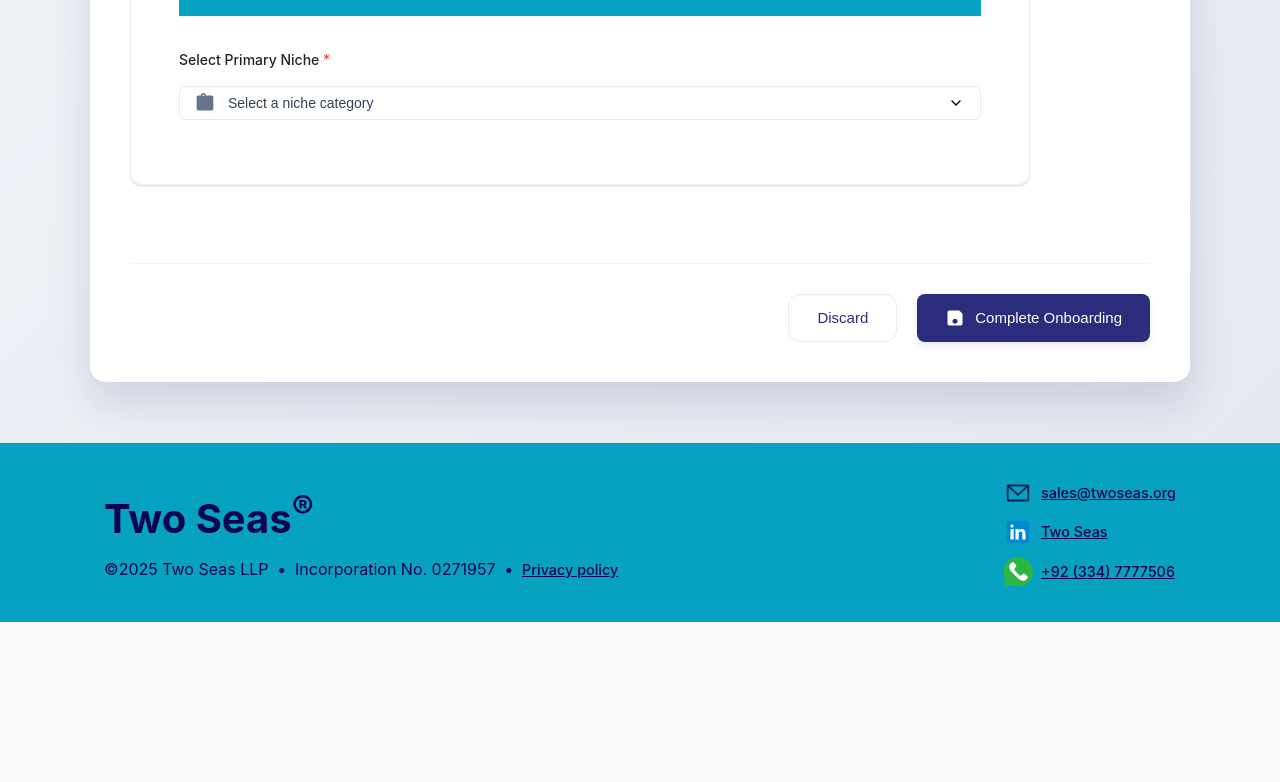
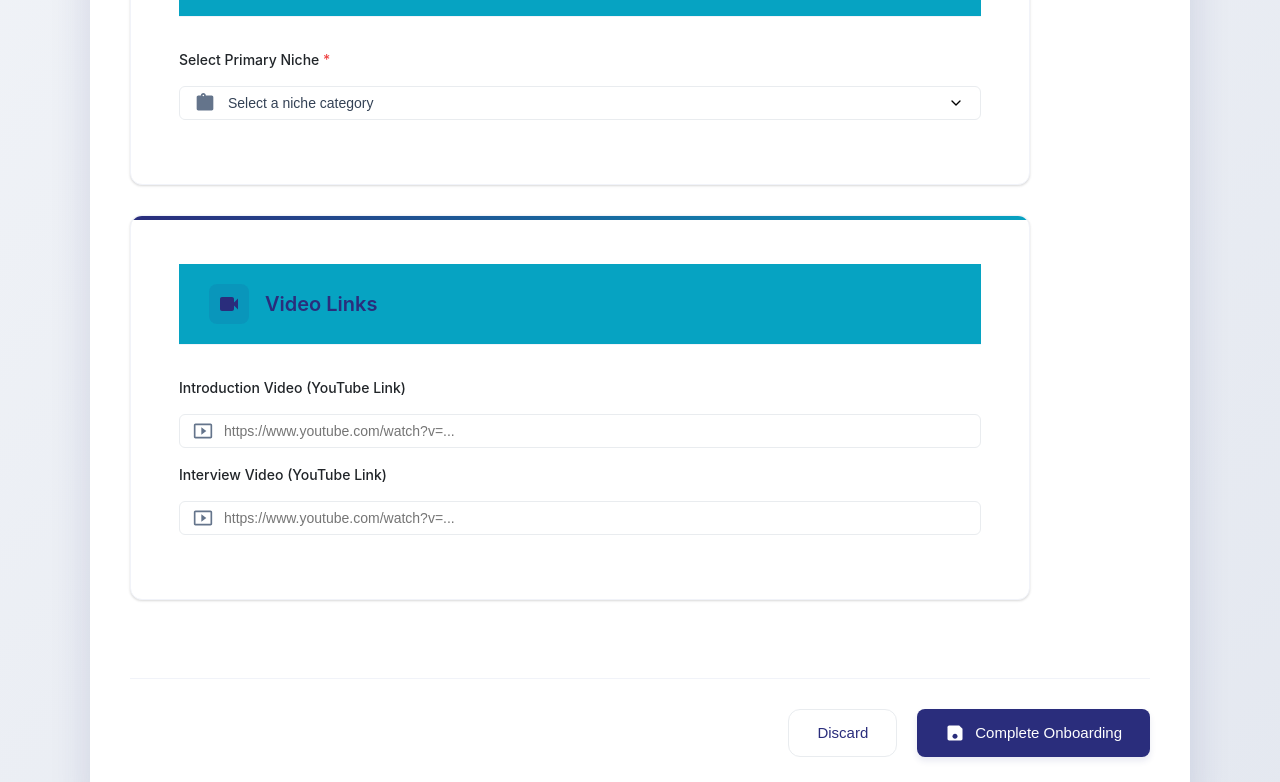
Before and after one commit to SahilKumarW/Two-Seas-LLP, a React (Create React App) app: page /admin-dashboard/add-employee in a window 1280 px wide. Shown: the part 1231-2013 px from the top of the page. Before the commit the page ends 1853 px from the top, so only its background shows below. Built offline with nearby package versions, Linux system fonts and the light colour scheme.

Commit message:
Youtube links while adding employees

```diff
--- a/src/pages/AddEmployee/AddEmployee.css
+++ b/src/pages/AddEmployee/AddEmployee.css
@@ -612,3 +612,24 @@
     opacity: 0.7;
     cursor: not-allowed;
 }
+
+/* Video Links Section */
+.video-preview {
+    margin-top: 15px;
+    border-radius: 8px;
+    overflow: hidden;
+    box-shadow: 0 2px 8px rgba(0,0,0,0.1);
+}
+
+/* Responsive iframe */
+.video-preview iframe {
+    width: 100%;
+    height: 200px;
+    border: none;
+    border-radius: 8px;
+}
+
+/* Video link input container */
+.form-group .input-with-icon svg {
+    min-width: 20px;
+}
--- a/src/pages/AddEmployee/AddEmployee.jsx
+++ b/src/pages/AddEmployee/AddEmployee.jsx
@@ -14,6 +14,8 @@ const AddEmployee = () => {
         expertise: '',
         intro: '',
         image: null, // Will store as Base64
+        interviewVideoLink: '',
+        introductionVideoLink: ''
     });
     const [isSubmitting, setIsSubmitting] = useState(false);
     const [submitError, setSubmitError] = useState(null);
@@ -71,6 +73,8 @@ const AddEmployee = () => {
                 intro: employee.intro,
                 imageBase64: employee.image,
                 niche: selectedNiche,
+                interviewVideoLink: employee.interviewVideoLink,
+                introductionVideoLink: employee.introductionVideoLink,
                 createdAt: new Date(),
                 status: 'active'
             };
@@ -100,6 +104,14 @@ const AddEmployee = () => {
             document.removeEventListener('mousedown', handleClickOutside);
         };
     }, []);
+
+    // Function to extract YouTube video ID from URL
+    const extractYouTubeId = (url) => {
+        if (!url) return '';
+        const regExp = /^.*(youtu.be\/|v\/|u\/\w\/|embed\/|watch\?v=|&v=)([^#&?]*).*/;
+        const match = url.match(regExp);
+        return (match && match[2].length === 11) ? match[2] : null;
+    };
 
     return (
         <div className="add-employee-page">
@@ -317,6 +329,75 @@ const AddEmployee = () => {
                         </div>
                     </div>
 
+                    <div className="form-card">
+                        <div className="card-header">
+                            <div className="form-card-icon">
+                                <svg width="24" height="24" viewBox="0 0 24 24" fill="none" xmlns="http://www.w3.org/2000/svg">
+                                    <path d="M17 10.5V7C17 5.9 16.1 5 15 5H5C3.9 5 3 5.9 3 7V17C3 18.1 3.9 19 5 19H15C16.1 19 17 18.1 17 17V13.5L21 17.5V6.5L17 10.5Z" fill="#2A2D7C"/>
+                                </svg>
+                            </div>
+                            <h2>Video Links</h2>
+                        </div>
+
+                        <div className="form-group">
+                            <label>Introduction Video (YouTube Link)</label>
+                            <div className="input-with-icon">
+                                <svg width="20" height="20" viewBox="0 0 24 24" fill="none" xmlns="http://www.w3.org/2000/svg">
+                                    <path d="M10 16.5L16 12L10 7.5V16.5ZM21 3H3C1.9 3 1 3.9 1 5V19C1 20.1 1.9 21 3 21H21C22.1 21 23 20.1 23 19V5C23 3.9 22.1 3 21 3ZM21 19H3V5H21V19Z" fill="#64748B"/>
+                                </svg>
+                                <input
+                                    type="url"
+                                    name="introductionVideoLink"
+                                    value={employee.introductionVideoLink}
+                                    onChange={handleInputChange}
+                                    placeholder="https://www.youtube.com/watch?v=..."
+                                />
+                            </div>
+                            {employee.introductionVideoLink && extractYouTubeId(employee.introductionVideoLink) && (
+                                <div className="video-preview">
+                                    <iframe
+                                        width="100%"
+                                        height="200"
+                                        src={`https://www.youtube.com/embed/${extractYouTubeId(employee.introductionVideoLink)}`}
+                                        frameBorder="0"
+                                        allow="accelerometer; autoplay; clipboard-write; encrypted-media; gyroscope; picture-in-picture"
+                                        allowFullScreen
+                                        title="Introduction video preview"
+                                    ></iframe>
+                                </div>
+                            )}
+                        </div>
+
+                        <div className="form-group">
+                            <label>Interview Video (YouTube Link)</label>
+                            <div className="input-with-icon">
+                                <svg width="20" height="20" viewBox="0 0 24 24" fill="none" xmlns="http://www.w3.org/2000/svg">
+                                    <path d="M10 16.5L16 12L10 7.5V16.5ZM21 3H3C1.9 3 1 3.9 1 5V19C1 20.1 1.9 21 3 21H21C22.1 21 23 20.1 23 19V5C23 3.9 22.1 3 21 3ZM21 19H3V5H21V19Z" fill="#64748B"/>
+                                </svg>
+                                <input
+                                    type="url"
+                                    name="interviewVideoLink"
+                                    value={employee.interviewVideoLink}
+                                    onChange={handleInputChange}
+                                    placeholder="https://www.youtube.com/watch?v=..."
+                                />
+                            </div>
+                            {employee.interviewVideoLink && extractYouTubeId(employee.interviewVideoLink) && (
+                                <div className="video-preview">
+                                    <iframe
+                                        width="100%"
+                                        height="200"
+                                        src={`https://www.youtube.com/embed/${extractYouTubeId(employee.interviewVideoLink)}`}
+                                        frameBorder="0"
+                                        allow="accelerometer; autoplay; clipboard-write; encrypted-media; gyroscope; picture-in-picture"
+                                        allowFullScreen
+                                        title="Interview video preview"
+                                    ></iframe>
+                                </div>
+                            )}
+                        </div>
+                    </div>
+
                     {submitError && (
                         <div className="form-error">
                             {submitError}
```
